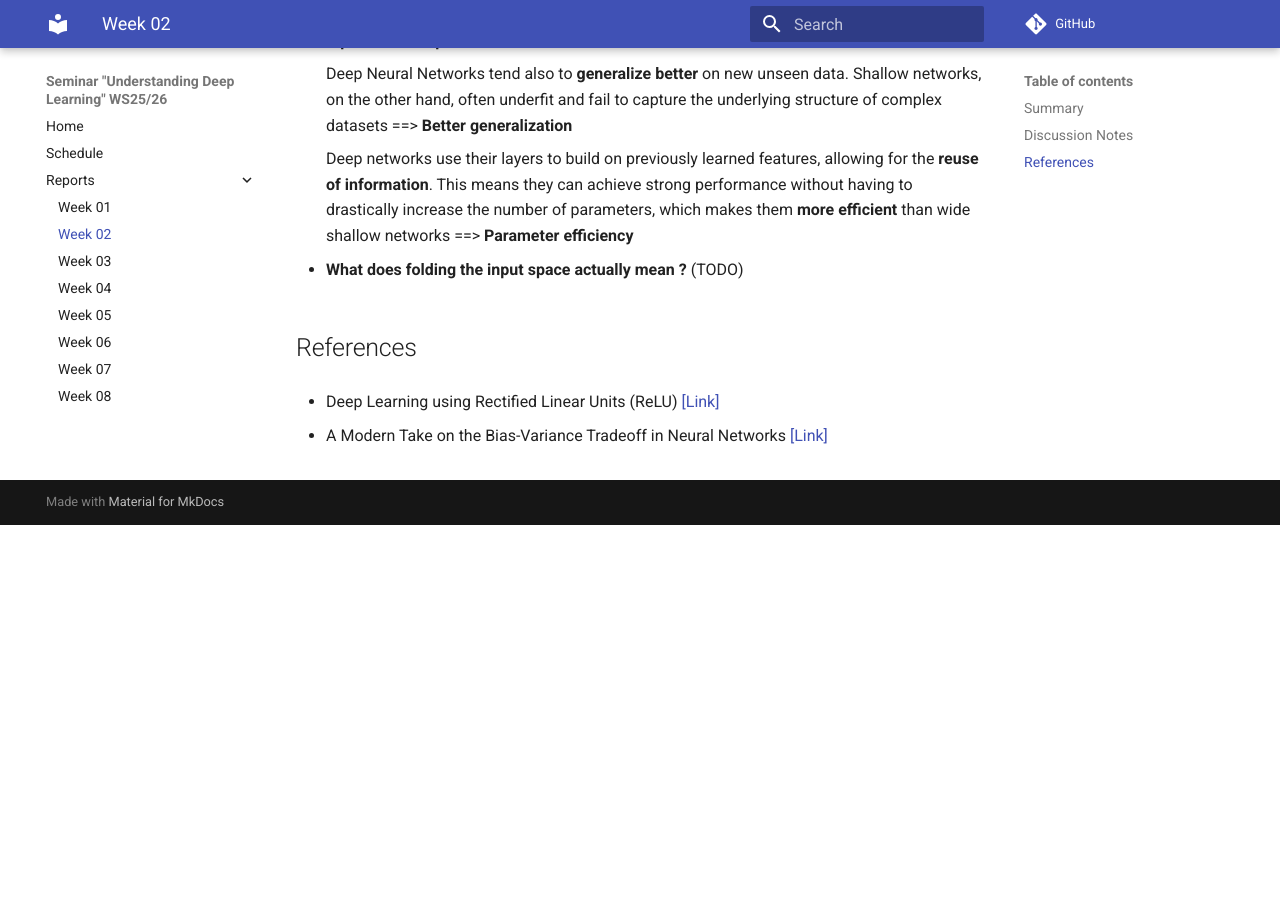
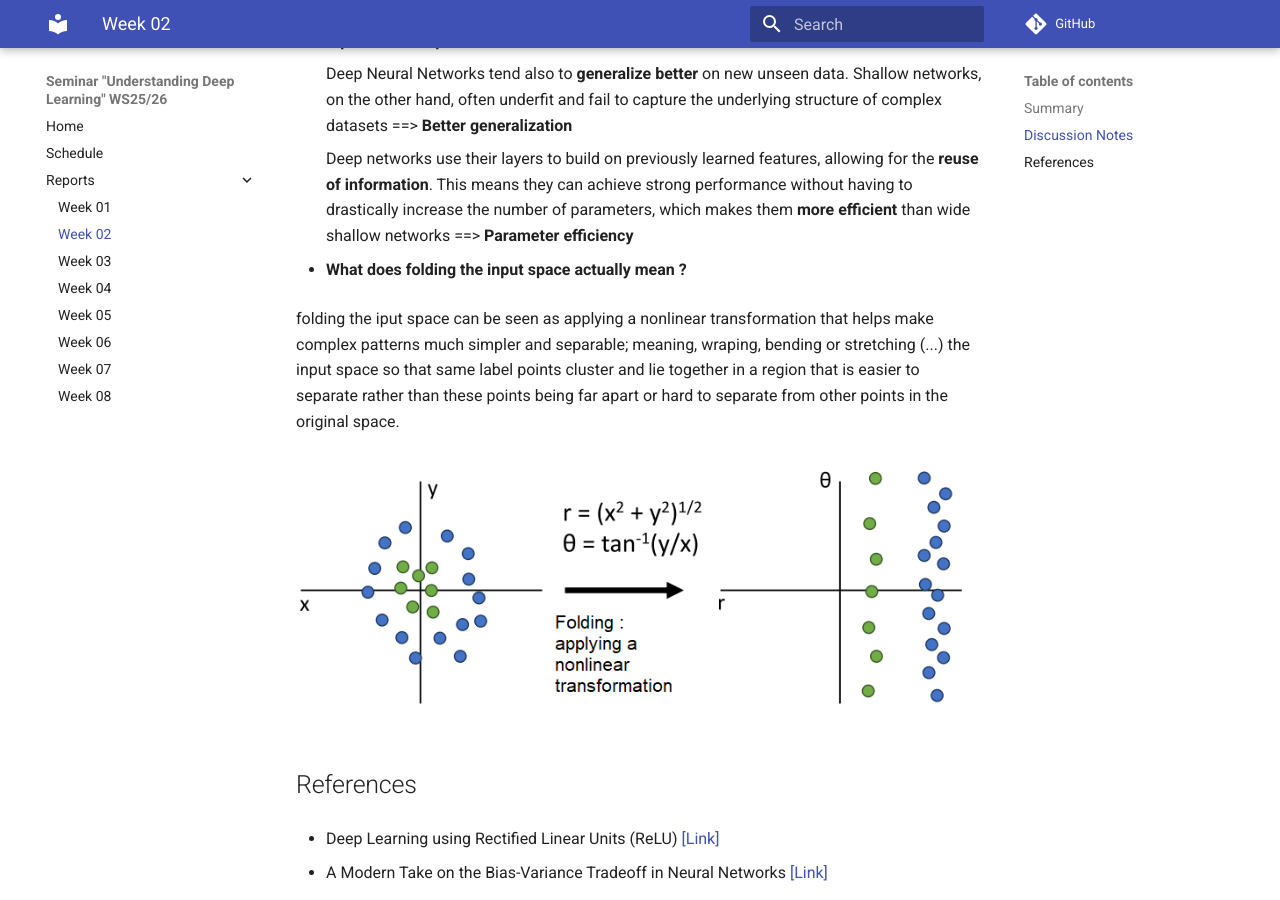
Before and after one commit to link-er/seminar_UDL_wise2526, an MkDocs documentation site: the page built from docs/reports/week02_ch3_4.md, in a window 1280 px wide and 900 px high, scrolled down 1885 px. Built offline with MkDocs 1.6.1 and Material for MkDocs 9.7.7, drawn with Linux system fonts in a browser that asks for light colours; comment, search, counter and statistics services are not loaded; before the commit the page ends 2410 px from its top, so only the background shows below that.

Commit message:
Update week02_ch3_4.md

```diff
--- a/docs/reports/week02_ch3_4.md
+++ b/docs/reports/week02_ch3_4.md
@@ -69,7 +69,11 @@
     This means they can achieve strong performance without having to drastically increase the number of parameters,
     which makes them **more efficient** than wide shallow networks ==> **Parameter efficiency**
 
-- **What does folding the input space actually mean ?** (TODO)
+- **What does folding the input space actually mean ?**
+
+  folding the iput space can be seen as applying a nonlinear transformation that helps make complex patterns much       simpler and separable; meaning, wraping, bending or stretching (...) the input space so that same label points        cluster and lie together in a region that is easier to separate rather than these points being far apart or hard to   separate from other points in the original space.
+
+  ![folding](../images/folding.png)
 
 
 
```
